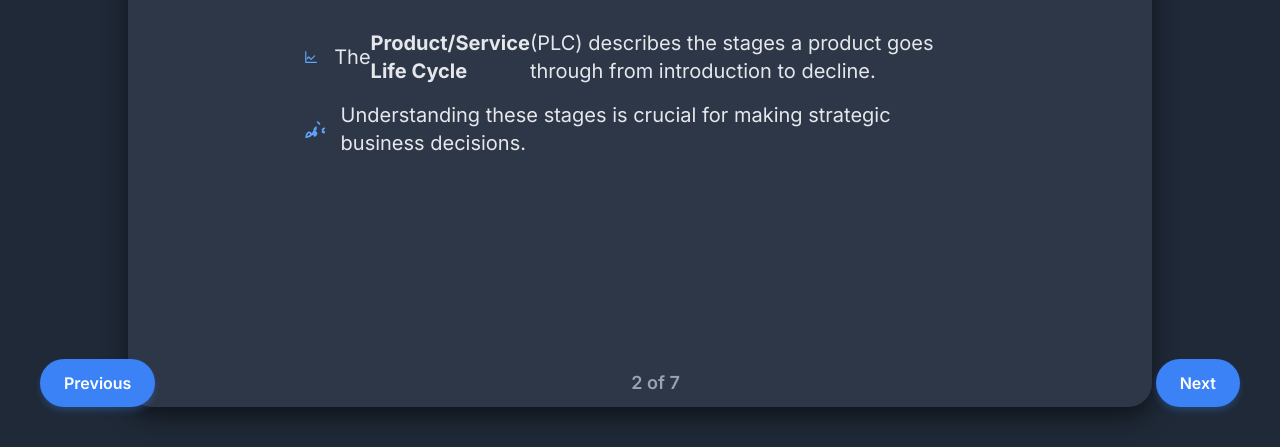
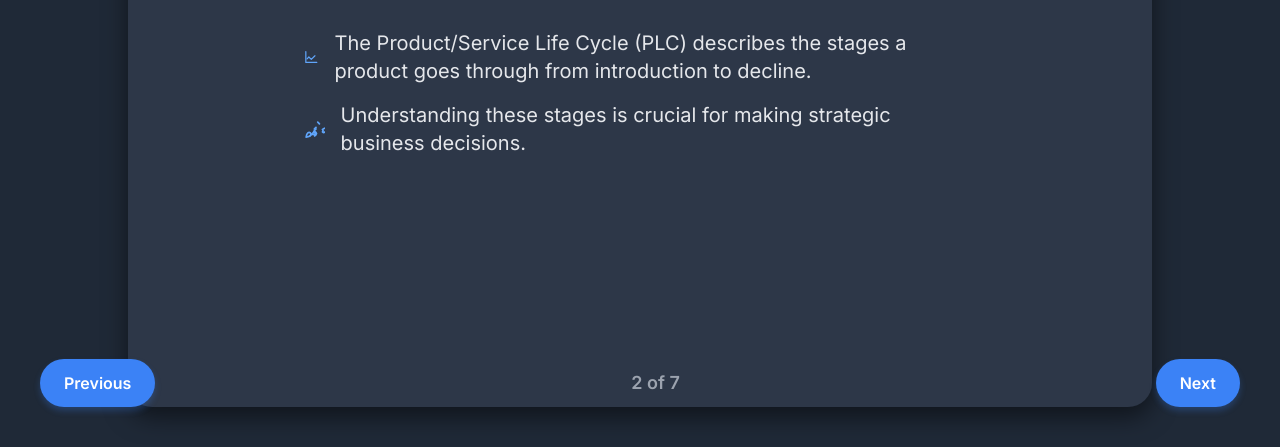
Before and after one commit to atom-ux0107/atom-ux0107.github.io, a plain HTML site: page project.html in a window 1280 px wide. Both pictures are taken after a click on the button "Next". Shown: the part 353-800 px from the top of the page. Drawn offline with nearby package versions, Linux system fonts and the light colour scheme.

Commit message:
Update project.html

```diff
--- a/project.html
+++ b/project.html
@@ -191,7 +191,7 @@
             <div class="slide-content">
                 <h2 class="slide-title">Introduction to Product Life Cycle</h2>
                 <ul class="text-xl text-gray-200 space-y-4 max-w-2xl">
-                    <li class="flex items-center"><svg xmlns="http://www.w3.org/2000/svg" width="24" height="24" viewBox="0 0 24 24" fill="none" stroke="currentColor" stroke-width="2" stroke-linecap="round" stroke-linejoin="round" class="lucide lucide-line-chart text-blue-400 mr-4"><path d="M3 3v18h18"/><path d="m18 10-6 6-4-4-3 3"/></svg>The <strong>Product/Service Life Cycle</strong> (PLC) describes the stages a product goes through from introduction to decline.</li>
+                    <li class="flex items-center"><svg xmlns="http://www.w3.org/2000/svg" width="24" height="24" viewBox="0 0 24 24" fill="none" stroke="currentColor" stroke-width="2" stroke-linecap="round" stroke-linejoin="round" class="lucide lucide-line-chart text-blue-400 mr-4"><path d="M3 3v18h18"/><path d="m18 10-6 6-4-4-3 3"/></svg>The Product/Service Life Cycle (PLC) describes the stages a product goes through from introduction to decline.</li>
                     <li class="flex items-center"><svg xmlns="http://www.w3.org/2000/svg" width="24" height="24" viewBox="0 0 24 24" fill="none" stroke="currentColor" stroke-width="2" stroke-linecap="round" stroke-linejoin="round" class="lucide lucide-rocket text-blue-400 mr-4"><path d="M4.5 16.5c-1.5 1.26-2 5-2 5s3.74-.5 5-2c.71-.84.7-2.13-.09-2.91a2.18 2.18 0 0 0-2.91-.09z"/><path d="m14 10-2 2"/><path d="M11.25 15.25 13 17l.25.25a2.12 2.12 0 0 1-1.42 1.42L9 18l-2 2 4.07-4.07a1.9 1.9 0 0 1 2.83 2.83l-1.42 1.42"/><path d="m16 4 2 2"/><path d="M21.5 12.5c1.26-1.5 5-2 5-2s-.5 3.74-2 5c-.84.71-2.13.7-2.91-.09a2.18 2.18 0 0 0-.09-2.91z"/><path d="m12 14 2-2"/></svg>Understanding these stages is crucial for making strategic business decisions.</li>
                 </ul>
             </div>
```
